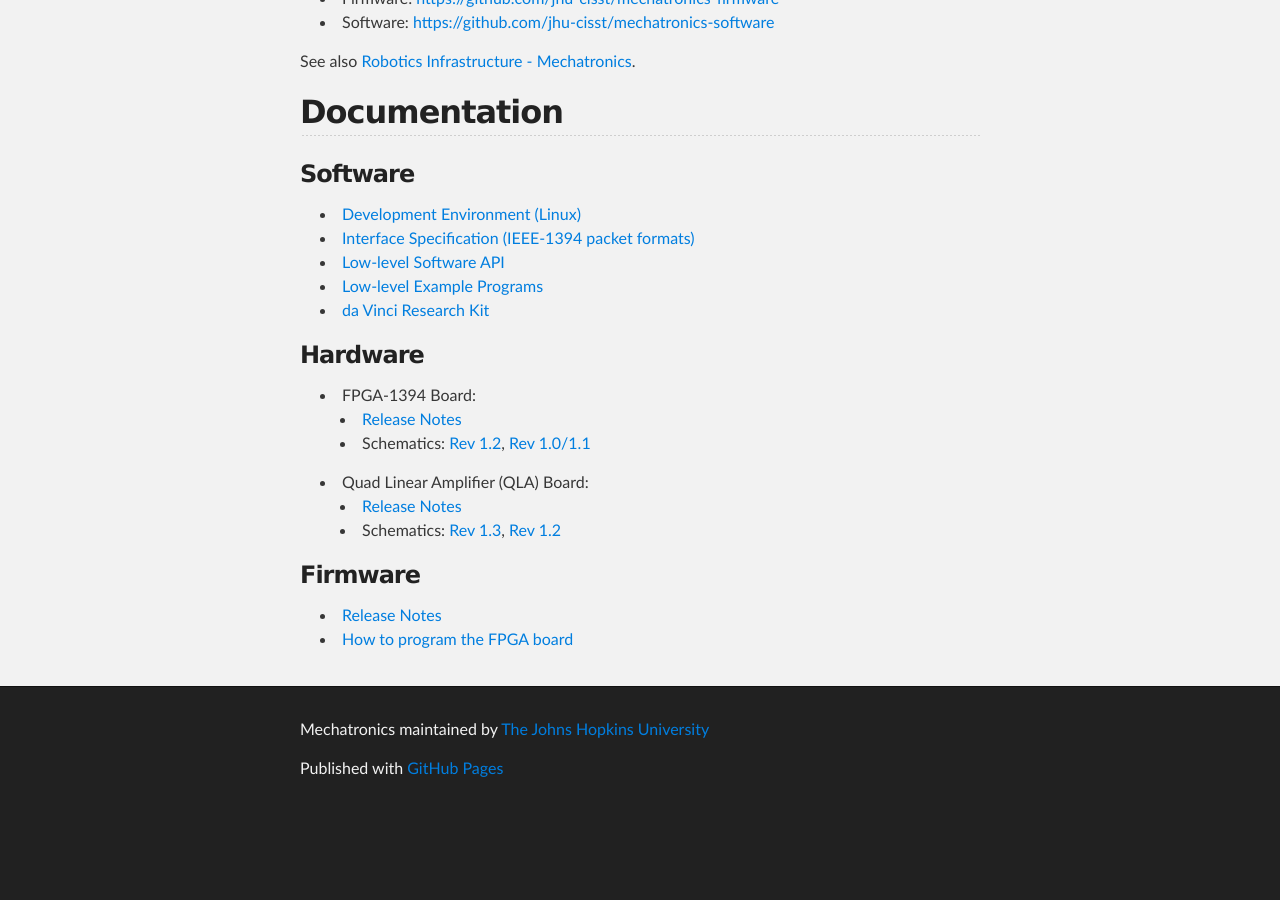
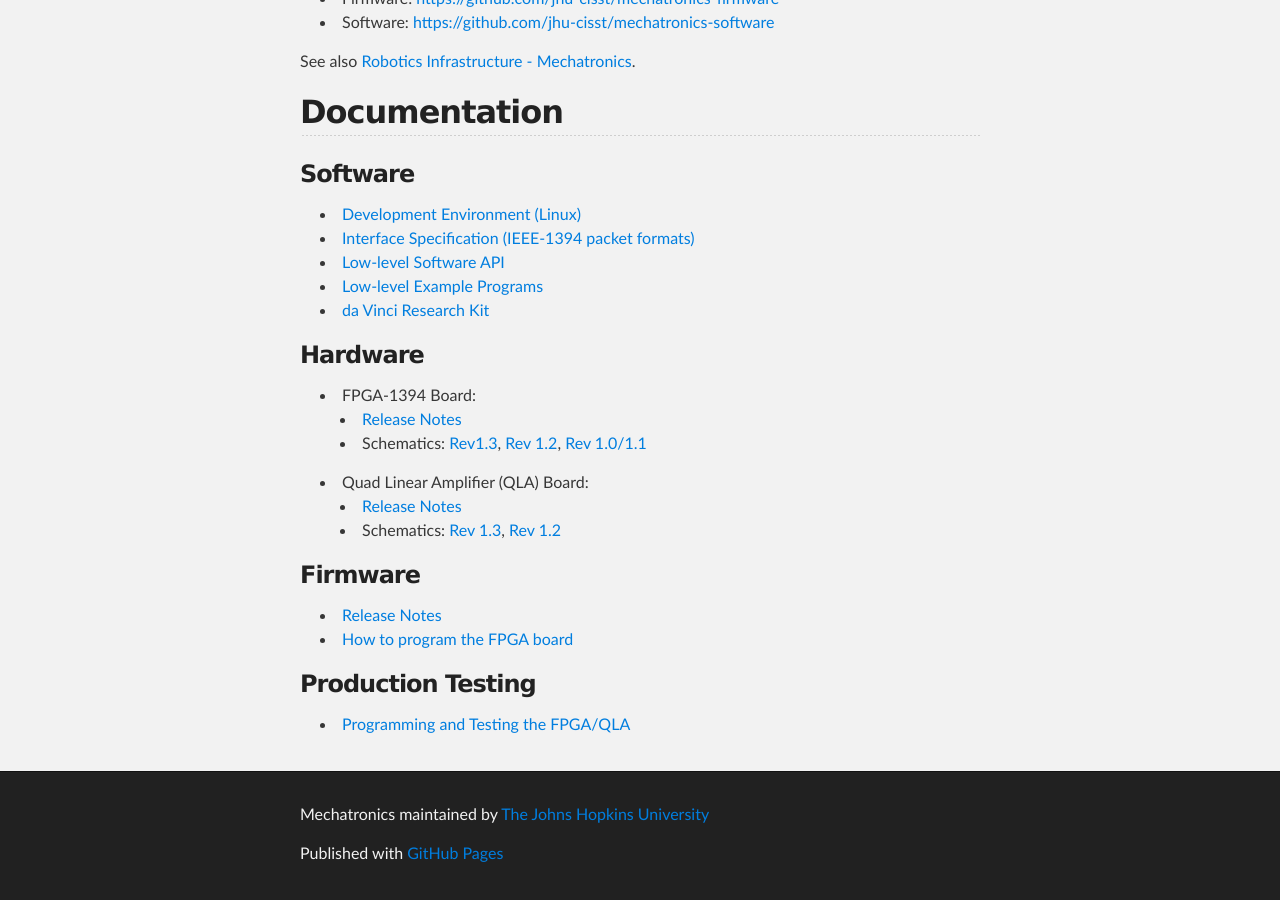
Before and after one commit to jhu-cisst/mechatronics, a Jekyll site: the page built from index.md, in a window 1280 px wide and 900 px high, scrolled down 901 px. Built offline with Jekyll 4.4.1, drawn with Linux system fonts in a browser that asks for light colours; Markdown is read by kramdown in place of the engine named in the settings; before the commit the page ends 1716 px from its top, so only the background shows below that.

Commit message:
Added link for production testing, and for FPGA Rev 1.3

```diff
--- a/index.md
+++ b/index.md
@@ -30,7 +30,7 @@
 ### Hardware
  * FPGA-1394 Board:
    * [Release Notes](https://github.com/jhu-cisst/FPGA1394#release-notes)
-   * Schematics: [Rev 1.2](https://github.com/jhu-cisst/FPGA1394/raw/Rev1.2/FPGA1394-Schematics.pdf), [Rev 1.0/1.1](https://github.com/jhu-cisst/FPGA1394/raw/Rev1.1/FPGA1394-Schematics.pdf)
+   * Schematics: [Rev1.3](https://github.com/jhu-cisst/FPGA1394/raw/Rev1.3/FPGA1394-Schematics.pdf), [Rev 1.2](https://github.com/jhu-cisst/FPGA1394/raw/Rev1.2/FPGA1394-Schematics.pdf), [Rev 1.0/1.1](https://github.com/jhu-cisst/FPGA1394/raw/Rev1.1/FPGA1394-Schematics.pdf)
  * Quad Linear Amplifier (QLA) Board:
    * [Release Notes](https://github.com/jhu-cisst/QLA#release-notes)
    * Schematics: [Rev 1.3](https://github.com/jhu-cisst/QLA/raw/Rev1.3-2014/QLA-Schematics.pdf), [Rev 1.2](https://github.com/jhu-cisst/QLA/raw/Rev1.2/QLA-Schematics.pdf)
@@ -38,3 +38,6 @@
 ### Firmware
  * [Release Notes](https://github.com/jhu-cisst/mechatronics-firmware/wiki/FPGA-Firmware-Release-Notes)
  * [How to program the FPGA board](https://github.com/jhu-cisst/mechatronics-firmware/wiki/FPGA-Program)
+
+### Production Testing
+ * [Programming and Testing the FPGA/QLA](wiki/ProductionTesting)
```
